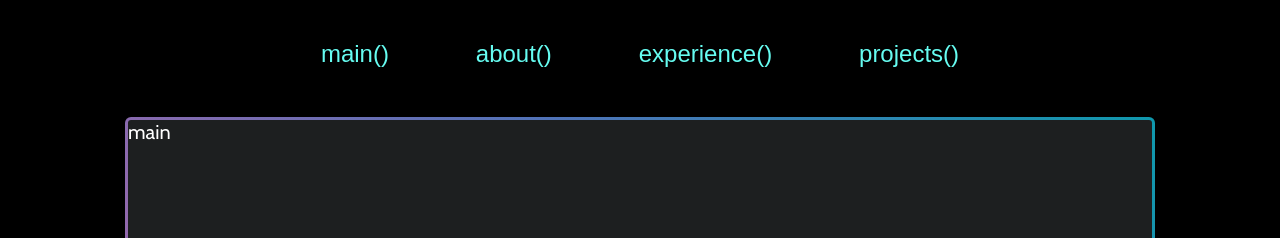
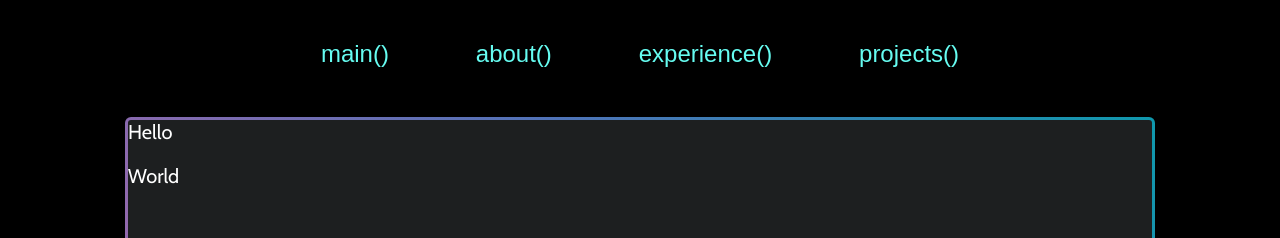
Before and after one commit to Gr1ll/projectweb, a React (Create React App) app: page / in a window 1280 px wide. Shown: the top 238 px of the page. Built offline with nearby package versions, Linux system fonts and the light colour scheme.

Commit message:
Added start for text in box

```diff
--- a/src/App.tsx
+++ b/src/App.tsx
@@ -1,9 +1,12 @@
 import React, { useState } from "react";
 import "./App.css";
+import mainContent from "./bodyContent/main";
+import aboutContent from "./bodyContent/about";
+import experienceContent from "./bodyContent/experience";
+import projectsContent from "./bodyContent/projects";
 
 function App() {
-  const [bodyContent, setNewBodyContent] = useState("main");
-
+  const [bodyContent, setNewBodyContent] = useState(mainContent);
   return (
     <div id="app">
       <div id="header">
@@ -12,7 +15,7 @@ function App() {
             <li>
               <button
                 onClick={(e) => {
-                  setNewBodyContent("main");
+                  setNewBodyContent(mainContent);
                 }}
               >
                 main()
@@ -21,7 +24,7 @@ function App() {
             <li>
               <button
                 onClick={(e) => {
-                  setNewBodyContent("about");
+                  setNewBodyContent(aboutContent);
                 }}
               >
                 about()
@@ -30,7 +33,7 @@ function App() {
             <li>
               <button
                 onClick={(e) => {
-                  setNewBodyContent("experience");
+                  setNewBodyContent(experienceContent);
                 }}
               >
                 experience()
@@ -39,7 +42,7 @@ function App() {
             <li>
               <button
                 onClick={(e) => {
-                  setNewBodyContent("projects");
+                  setNewBodyContent(projectsContent);
                 }}
               >
                 projects()
@@ -56,7 +59,7 @@ function App() {
               <li>
                 <button
                   onClick={(e) => {
-                    setNewBodyContent("main");
+                    setNewBodyContent(mainContent);
                   }}
                 >
                   main()
@@ -65,7 +68,7 @@ function App() {
               <li>
                 <button
                   onClick={(e) => {
-                    setNewBodyContent("about");
+                    setNewBodyContent(aboutContent);
                   }}
                 >
                   about()
@@ -74,7 +77,7 @@ function App() {
               <li>
                 <button
                   onClick={(e) => {
-                    setNewBodyContent("experience");
+                    setNewBodyContent(experienceContent);
                   }}
                 >
                   experience()
@@ -83,7 +86,7 @@ function App() {
               <li>
                 <button
                   onClick={(e) => {
-                    setNewBodyContent("projects");
+                    setNewBodyContent(projectsContent);
                   }}
                 >
                   projects()
@@ -94,7 +97,7 @@ function App() {
         </label>
       </div>
       <div id="body" className="gradient-border">
-        <p>{bodyContent}</p>
+        <p dangerouslySetInnerHTML={{ __html: bodyContent }}></p>
       </div>
     </div>
   );
--- /dev/null
+++ b/src/bodyContent/about.ts
@@ -0,0 +1,6 @@
+const aboutContent = `
+    <p>Hello</p>
+    <p>World</p>
+`;
+
+export default aboutContent;
--- /dev/null
+++ b/src/bodyContent/experience.ts
@@ -0,0 +1,6 @@
+const experienceContent = `
+    <p>Hello</p>
+    <p>World</p>
+`;
+
+export default experienceContent;
--- /dev/null
+++ b/src/bodyContent/main.ts
@@ -0,0 +1,6 @@
+const mainContent = `
+    <p>Hello</p>
+    <p>World</p>
+`;
+
+export default mainContent;
--- /dev/null
+++ b/src/bodyContent/projects.ts
@@ -0,0 +1,6 @@
+const projectsContent = `
+    <p>Hello</p>
+    <p>World</p>
+`;
+
+export default projectsContent;
```
